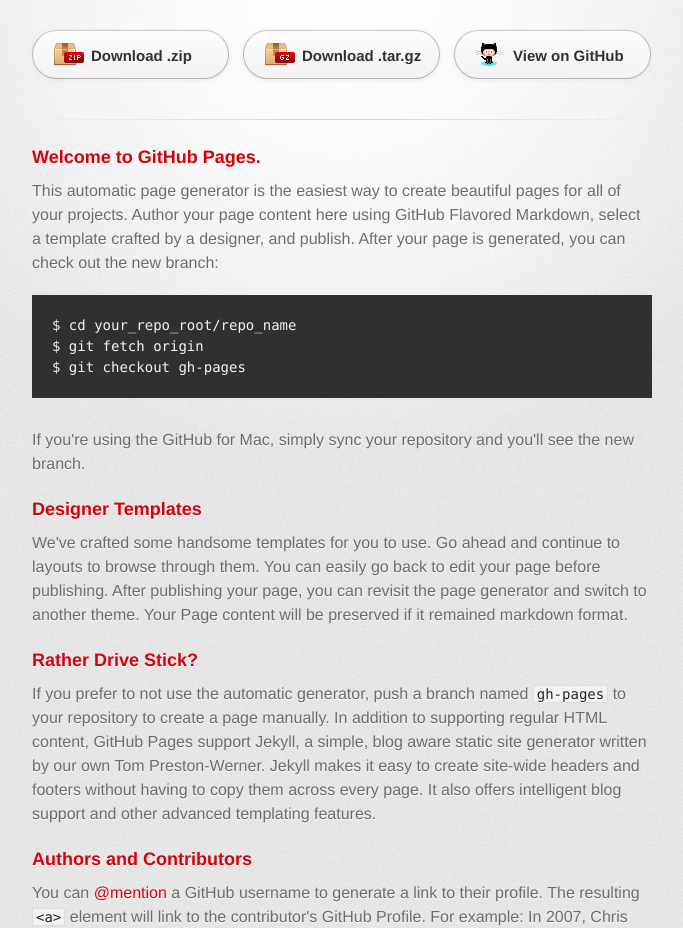
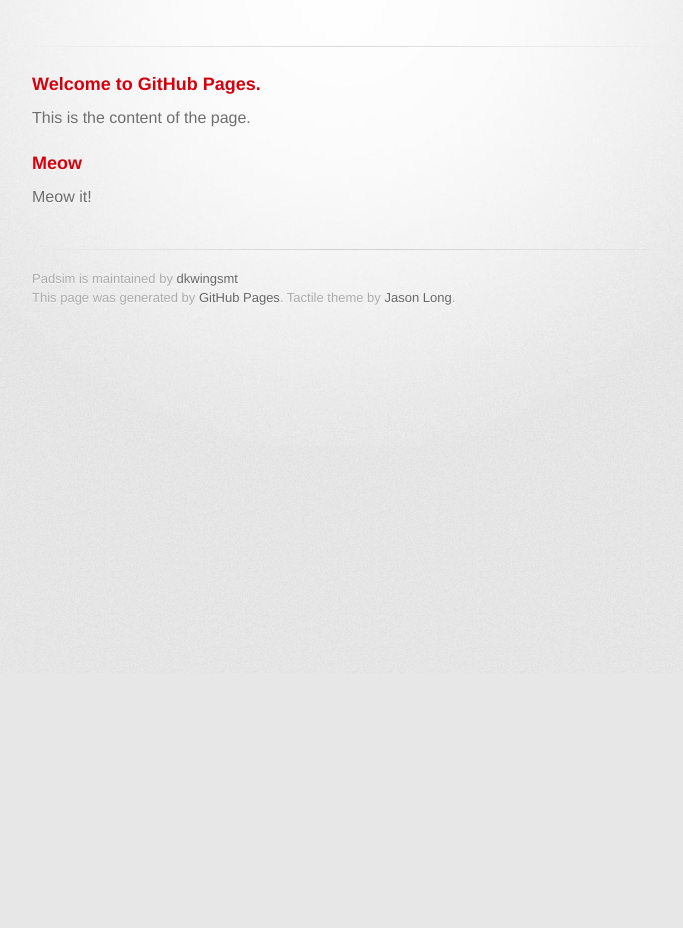
Before and after one commit to dkwingsmt/padsim, a plain HTML site: page index.html in a window 1280 px wide. Shown: the part 127-1055 px from the top of the page, without its empty margins (298-981 px from the left). After the commit the page ends 800 px from the top, so only its background shows below. Drawn offline with Linux system fonts and the light colour scheme; a web font is replaced by a local one.

Commit message:
Try changing content.

```diff
--- a/index.html
+++ b/index.html
@@ -22,46 +22,18 @@
           <h2>A simulator of Puzzle and Dragons.</h2>
         </header>
 
-        <section id="downloads" class="clearfix">
-          <a href="https://github.com/dkwingsmt/padsim/zipball/master" id="download-zip" class="button"><span>Download .zip</span></a>
-          <a href="https://github.com/dkwingsmt/padsim/tarball/master" id="download-tar-gz" class="button"><span>Download .tar.gz</span></a>
-          <a href="https://github.com/dkwingsmt/padsim" id="view-on-github" class="button"><span>View on GitHub</span></a>
-        </section>
-
         <hr>
 
         <section id="main_content">
           <h3>
 <a name="welcome-to-github-pages" class="anchor" href="#welcome-to-github-pages"><span class="octicon octicon-link"></span></a>Welcome to GitHub Pages.</h3>
 
-<p>This automatic page generator is the easiest way to create beautiful pages for all of your projects. Author your page content here using GitHub Flavored Markdown, select a template crafted by a designer, and publish. After your page is generated, you can check out the new branch:</p>
-
-<pre><code>$ cd your_repo_root/repo_name
-$ git fetch origin
-$ git checkout gh-pages
-</code></pre>
-
-<p>If you're using the GitHub for Mac, simply sync your repository and you'll see the new branch.</p>
+<p>This is the content of the page.</p>
 
 <h3>
-<a name="designer-templates" class="anchor" href="#designer-templates"><span class="octicon octicon-link"></span></a>Designer Templates</h3>
+<a name="designer-templates" class="anchor" href="#designer-templates"><span class="octicon octicon-link"></span></a>Meow</h3>
 
-<p>We've crafted some handsome templates for you to use. Go ahead and continue to layouts to browse through them. You can easily go back to edit your page before publishing. After publishing your page, you can revisit the page generator and switch to another theme. Your Page content will be preserved if it remained markdown format.</p>
-
-<h3>
-<a name="rather-drive-stick" class="anchor" href="#rather-drive-stick"><span class="octicon octicon-link"></span></a>Rather Drive Stick?</h3>
-
-<p>If you prefer to not use the automatic generator, push a branch named <code>gh-pages</code> to your repository to create a page manually. In addition to supporting regular HTML content, GitHub Pages support Jekyll, a simple, blog aware static site generator written by our own Tom Preston-Werner. Jekyll makes it easy to create site-wide headers and footers without having to copy them across every page. It also offers intelligent blog support and other advanced templating features.</p>
-
-<h3>
-<a name="authors-and-contributors" class="anchor" href="#authors-and-contributors"><span class="octicon octicon-link"></span></a>Authors and Contributors</h3>
-
-<p>You can <a href="https://github.com/blog/821" class="user-mention">@mention</a> a GitHub username to generate a link to their profile. The resulting <code>&lt;a&gt;</code> element will link to the contributor's GitHub Profile. For example: In 2007, Chris Wanstrath (<a href="https://github.com/defunkt" class="user-mention">@defunkt</a>), PJ Hyett (<a href="https://github.com/pjhyett" class="user-mention">@pjhyett</a>), and Tom Preston-Werner (<a href="https://github.com/mojombo" class="user-mention">@mojombo</a>) founded GitHub.</p>
-
-<h3>
-<a name="support-or-contact" class="anchor" href="#support-or-contact"><span class="octicon octicon-link"></span></a>Support or Contact</h3>
-
-<p>Having trouble with Pages? Check out the documentation at <a href="http://help.github.com/pages">http://help.github.com/pages</a> or contact <a href="mailto:support@github.com">support@github.com</a> and we’ll help you sort it out.</p>
+<p>Meow it!</p>
         </section>
 
         <footer>
```
